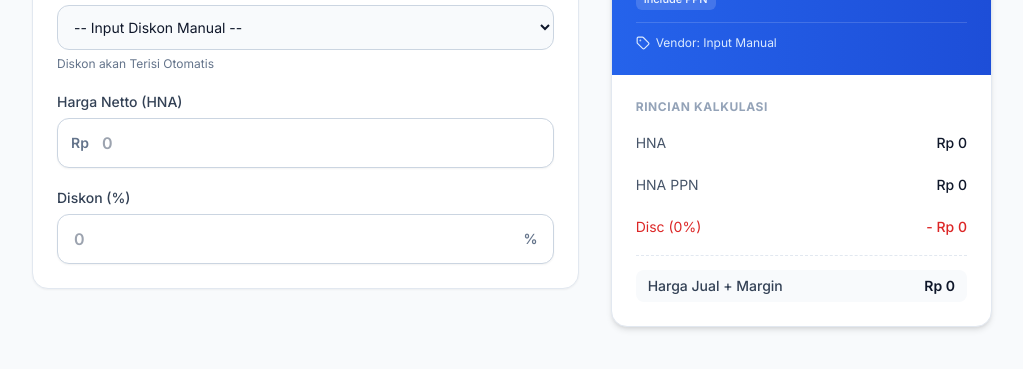
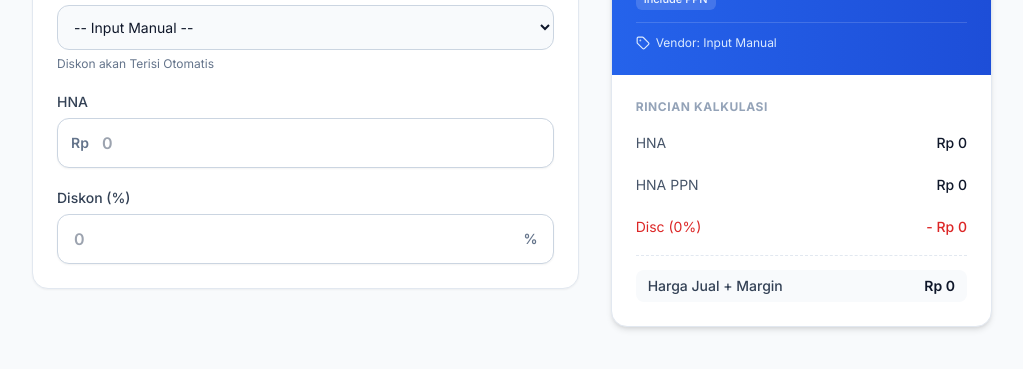
Before and after one commit to charliewijaya80/Orthopedic-Margin-Count, a plain HTML site: page index.html in a window 1280 px wide. Shown: the part 291-660 px from the top of the page, without its empty margins (128-1151 px from the left). Drawn offline with nearby package versions, Linux system fonts and the light colour scheme.

Commit message:
UPDATE 3

```diff
--- a/index.html
+++ b/index.html
@@ -109,7 +109,7 @@
                         <div id="section-select-double-med" class="hidden">
                             <label for="select-double-med-cat" class="block text-sm font-medium text-slate-700 mb-1.5">Pilih Kategori Double Med</label>
                             <select id="select-double-med-cat" onchange="handleDoubleMedCatChange()" class="w-full bg-slate-50 border border-slate-300 text-slate-900 text-sm rounded-xl focus:ring-2 focus:ring-indigo-500 focus:border-indigo-500 block p-3 transition-colors">
-                                <option value="custom">Input Diskon Manual</option>
+                                <option value="custom">Input Manual</option>
                                 <option value="13.5" selected>DOUBLE MED - TRAUMA (Disc 13.50%)</option>
                                 <option value="33.5">DOUBLE MED - SPINE (Disc 33.50%)</option>
                             </select>
@@ -117,7 +117,7 @@
 
                         <!-- Input HNA (Harga Netto Apotek) -->
                         <div>
-                            <label for="input-hna" class="block text-sm font-medium text-slate-700 mb-1.5">Harga Netto (HNA)</label>
+                            <label for="input-hna" class="block text-sm font-medium text-slate-700 mb-1.5">HNA</label>
                             <div class="relative">
                                 <div class="absolute inset-y-0 left-0 pl-3.5 flex items-center pointer-events-none">
                                     <span class="text-slate-500 font-semibold sm:text-sm">Rp</span>
@@ -301,7 +301,7 @@
         // Render dropdown pilihan vendor untuk mode All Vendor
         function renderVendorDropdown() {
             const select = document.getElementById('select-vendor');
-            select.innerHTML = '<option value="manual">-- Input Diskon Manual --</option>';
+            select.innerHTML = '<option value="manual">-- Input Manual --</option>';
 
             vendors.forEach(v => {
                 const mfgText = v.mfg && v.mfg !== '-' ? ` - ${v.mfg}` : '';
```
